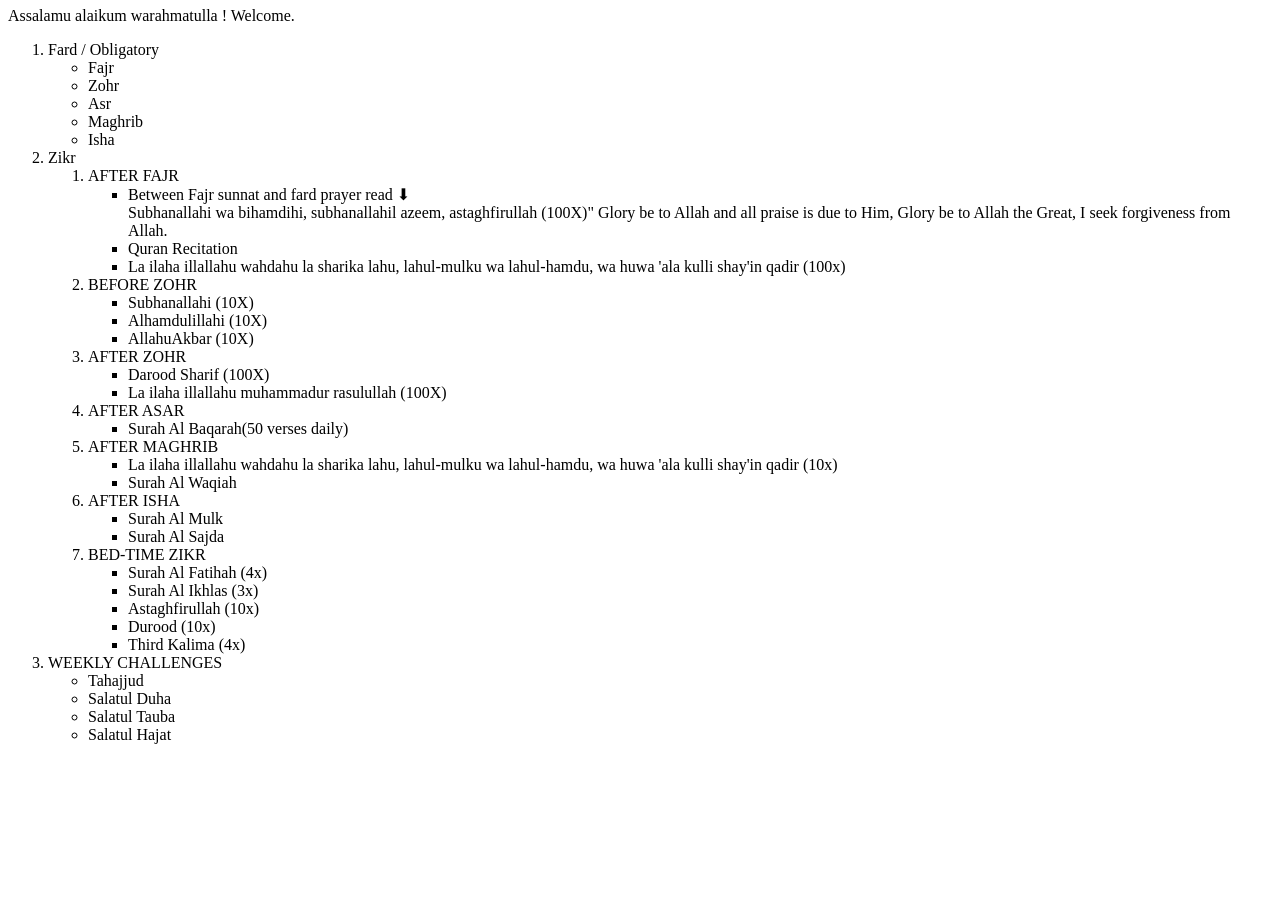
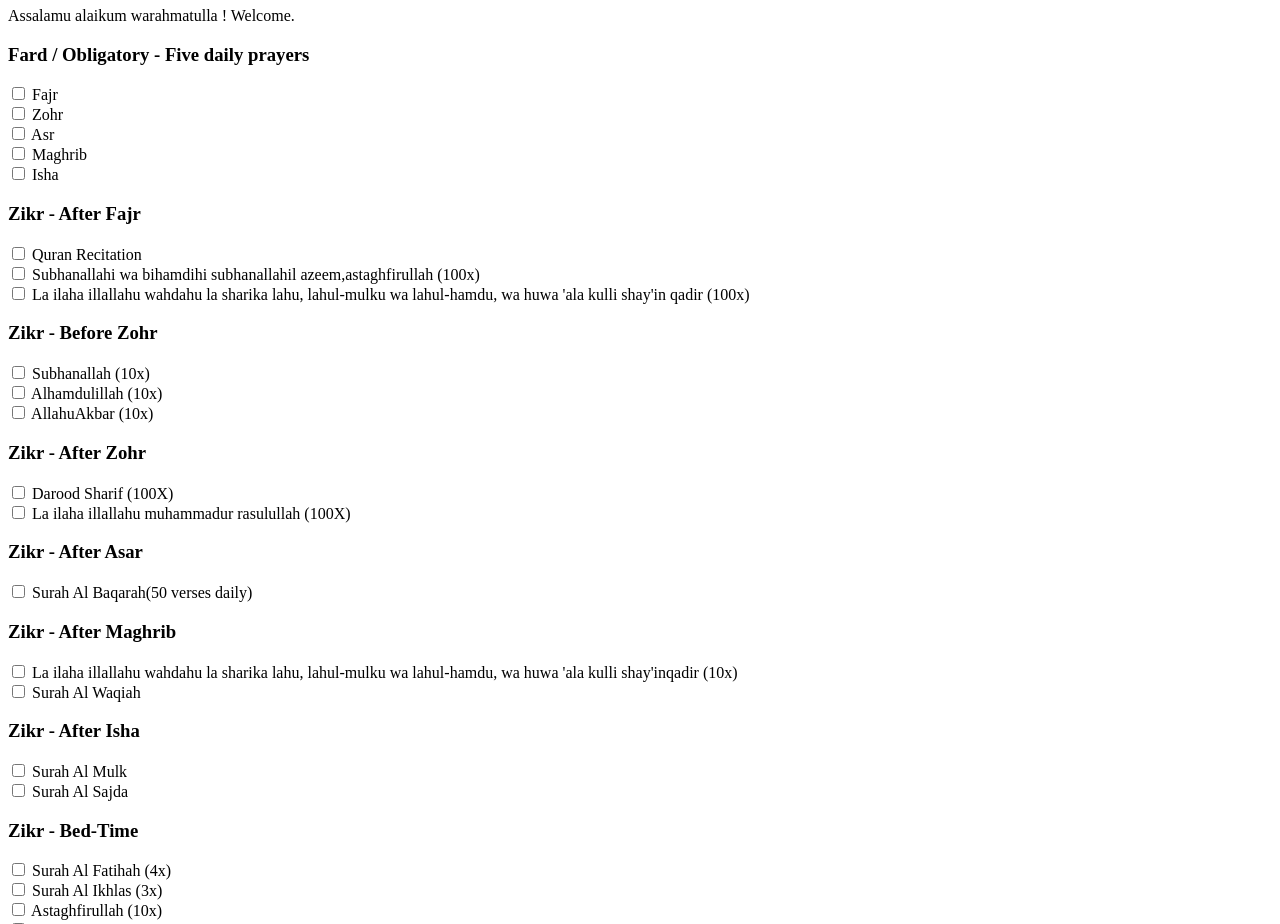
Before and after one commit to syedanadiyasabha/deeds-tracker, a plain HTML site: page index.html in a window 1280 px wide. Shown: the part 73-997 px from the top of the page. Before the commit the page ends 833 px from the top, so only its background shows below. Drawn offline with Linux system fonts and the light colour scheme.

Commit message:
DEEDS - TRACKER: step 2 data and checkbox loop

```diff
--- a/index.html
+++ b/index.html
@@ -1,82 +1,92 @@
 <!DOCTYPE html>
 <html lang="en">
+
 <head>
-  <meta charset="UTF-8">
-  <meta name="viewport" content="width=device-width, initial-scale=1">
-  <title>Deeds Tracker</title>
+    <meta charset="UTF-8">
+    <meta name="viewport" content="width=device-width, initial-scale=1">
+    <title>DEEDS-TRACKER</title>
 </head>
+
 <body>
-  <h1>Deeds Tracker</h1>
-  <p>Assalamu alaikum warahmatulla ! Welcome.</p>
-  <p>
-    <ol>
-        <li>Fard / Obligatory </li>
+    <h1>DEEDS-TRACKER</h1>
+    <p>Assalamu alaikum warahmatulla ! Welcome.</p>
+    <div id="app"></div>
 
-    <ul>
-        <li> Fajr</li>
-         <li>  Zohr</li>
-          <li> Asr</li>
-           <li>Maghrib </li>
-            <li>Isha </li>
-    </ul>
+    <script>
+        const deeds = [
+            {
+                section: "Fard / Obligatory",
+                group: "Five daily prayers",
+                items: ["Fajr", "Zohr", "Asr", "Maghrib", "Isha"]
+            },
+            {
+                section: "Zikr",
+                group: "After Fajr",
+                items: ["Quran Recitation",
+                    "Subhanallahi wa bihamdihi  subhanallahil azeem,astaghfirullah (100x)",
+                    "La ilaha illallahu wahdahu la sharika lahu, lahul-mulku wa lahul-hamdu, wa huwa 'ala kulli shay'in  qadir (100x)"]
+            },
+            {
+                section: "Zikr",
+                group: "Before Zohr",
+                items: ["Subhanallah (10x)",
+                    "Alhamdulillah (10x)",
+                    "AllahuAkbar (10x)"]
+            },
+            {
+                section: "Zikr",
+                group: "After Zohr",
+                items: ["Darood Sharif (100X)",
+                    "La ilaha illallahu muhammadur rasulullah (100X)"]
+            },
+            {
+                section: "Zikr",
+                group: "After Asar",
+                items: ["Surah Al Baqarah(50 verses daily)"]
+            },
+            {
+                section: "Zikr",
+                group: "After Maghrib",
+                items: ["La ilaha illallahu wahdahu la sharika lahu, lahul-mulku wa lahul-hamdu, wa huwa 'ala kulli shay'inqadir (10x)",
+                    "Surah Al Waqiah"]
+            },
+            {
+                section: "Zikr",
+                group: "After Isha",
+                items: ["Surah Al Mulk",
+                    "Surah Al Sajda"]
+            },
+            {
+                section: "Zikr",
+                group: "Bed-Time",
+                items: ["Surah Al Fatihah (4x)",
+                    "Surah Al Ikhlas (3x)",
+                    "Astaghfirullah (10x)",
+                    "Durood (10x)",
+                    "Third Kalima (4x)"]
+            },
+            {
+                section: "Weekly Challenges",
+                group: "Nafl-Prayers",
+                items: ["Tahajjud",
+                    "Salatul Duha",
+                    "Salatul Tauba",
+                    "Salatul Hajat"
+                ]
+            }
+        ];
+        let html = "";
 
-        <li>Zikr</li>
-        <ol>
-        <li>AFTER FAJR</li>
+        for (const entry of deeds) {
+            html += "<h3>" + entry.section + " - " + entry.group + "</h3>";
 
-        <ul>
+         for (const item of entry.items) {
+             html += "<label><input type='checkbox'> " + item + "</label><br>";
+        }
 
-        <li>Between Fajr sunnat and fard prayer read ⬇<br>Subhanallahi wa bihamdihi, subhanallahil azeem, astaghfirullah (100X)" Glory be to Allah and all praise is due to Him, Glory be to Allah the Great, I seek forgiveness from Allah.</li>
-        <li>Quran Recitation </li>
-        <li>La ilaha illallahu wahdahu la sharika lahu, lahul-mulku wa lahul-hamdu, wa huwa 'ala kulli shay'in qadir (100x)</li>
+        document.getElementById("app").innerHTML = html;
+    }
+    </script>
+</body>
 
-        </ul>
-        <li>BEFORE ZOHR</li>
-        <ul>
-            <li>Subhanallahi (10X)</li>
-            <li>Alhamdulillahi (10X)</li>
-            <li>AllahuAkbar (10X)</li>
-        </ul>
-        <li>AFTER ZOHR</li>
-        <ul>
-            <li>Darood Sharif (100X)</li>
-            <li>La ilaha illallahu muhammadur rasulullah (100X)</li>
-        </ul>
-        <li>AFTER ASAR</li>
-        <ul>
-            <li>Surah Al Baqarah(50 verses daily)</li>
-        </ul>
-        <li>AFTER MAGHRIB</li>
-        <ul>
-            <li>La ilaha illallahu wahdahu la sharika lahu, lahul-mulku wa lahul-hamdu, wa huwa 'ala kulli shay'in qadir (10x)</li>
-            <li>Surah Al Waqiah</li>
-        </ul>
-        <li>AFTER ISHA</li>
-        <ul>
-            <li>Surah Al Mulk</li>
-            <li>Surah Al Sajda</li>
-        </ul>
-
-        <li>BED-TIME ZIKR</li>
-        <ul>
-            <li>Surah Al Fatihah (4x)</li>
-            <li>Surah Al Ikhlas (3x)</li>
-            <li>Astaghfirullah (10x)</li>
-            <li>Durood (10x)</li>
-            <li>Third Kalima (4x)</li>
-        </ul>
-        </ol>
-
-    <li>WEEKLY CHALLENGES</li>
-
-        <ul>
-            <li> Tahajjud </li>
-            <li> Salatul Duha</li>
-            <li> Salatul Tauba</li>
-            <li>Salatul Hajat</li>
-        </ul>
-    </ul>
-    </ol>
-  </p>
-</body>
 </html>
```
